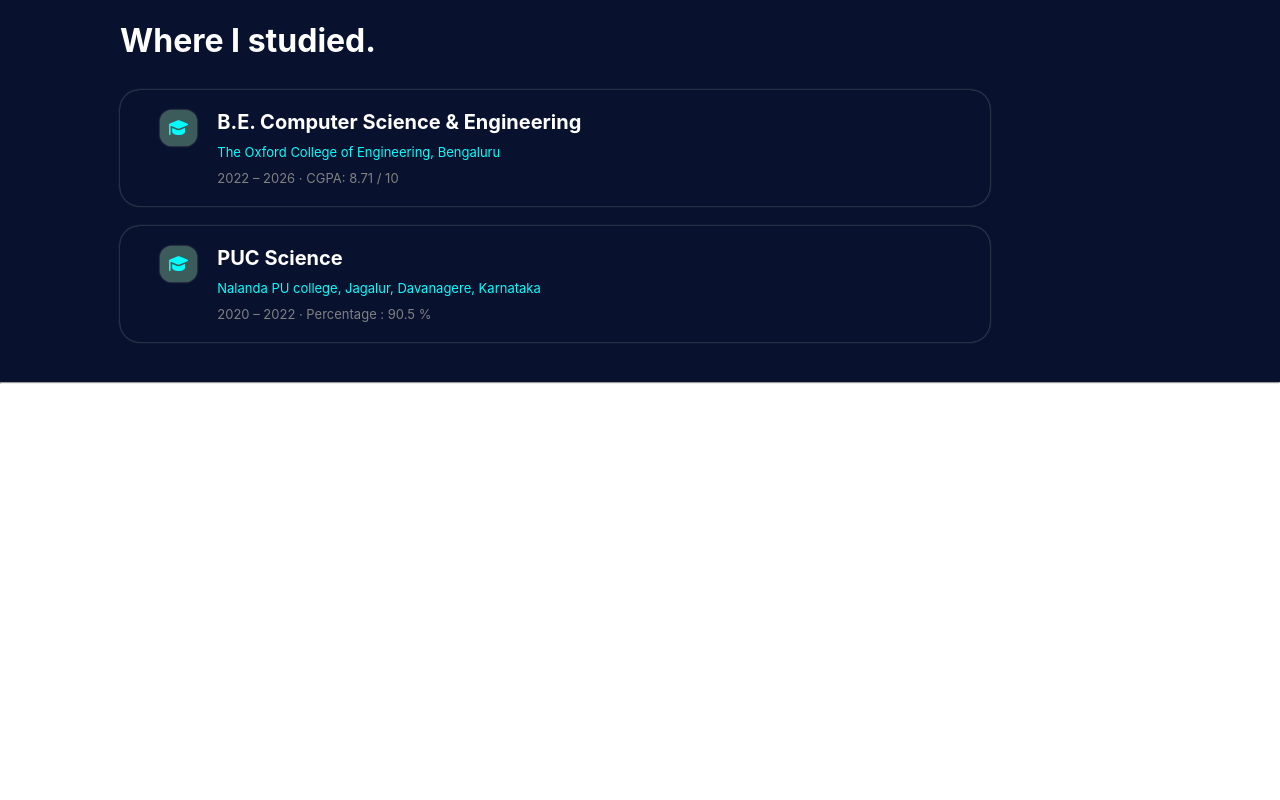
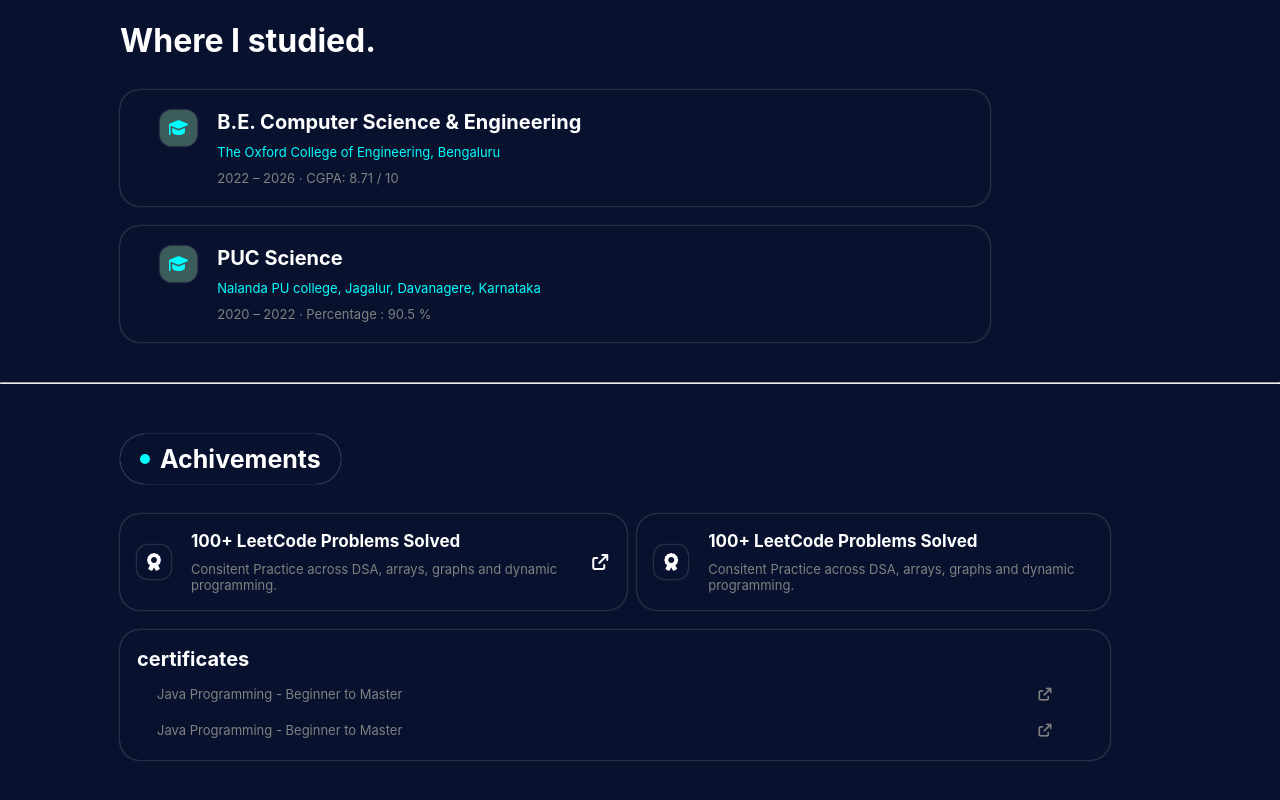
Before and after one commit to AjithT18/portfolio, a React (Vite) app: page / in a window 1280 px wide. Shown: the part 3391-4191 px from the top of the page. Before the commit the page ends 3775 px from the top, so only its background shows below. Built offline with nearby package versions, Linux system fonts and the light colour scheme.

Commit message:
portfolio

```diff
--- a/src/App.jsx
+++ b/src/App.jsx
@@ -5,6 +5,7 @@ import Skills from "./Components/Skills"
 import Project from "./Components/Project"
 import Experince from "./Components/Experience"
 import Education from "./Components/Education"
+import Achivements from "./Components/Achivements"
 
 function App() {
 
@@ -17,6 +18,7 @@ function App() {
       <Project/>
       <Experince/>
       <Education/>
+      <Achivements/>
     </>
   )
 }
--- /dev/null
+++ b/src/Components/Achivements.jsx
@@ -0,0 +1,48 @@
+import "../style/Achivements.css"
+import "@fortawesome/fontawesome-free/css/all.min.css";
+
+function Achivements(){
+    return (
+        <>
+            <div>
+                <div className="achivements">
+                    <h1><div className="dot"></div>Achivements</h1>
+                    <div>
+                        <div className="top">
+                            <div className="achiv">
+                                <div className="left"><i class="fa-solid fa-award"></i></div>
+                                <div className="center">
+                                    <h2>100+ LeetCode Problems Solved</h2>
+                                    <p>Consitent Practice across DSA, arrays, graphs and dynamic programming.</p>
+                                </div>
+                                <div className="right">
+                                    <a href=""><i class="fa-solid fa-arrow-up-right-from-square"></i></a>
+                                </div>
+                            </div>
+                            <div className="achiv">
+                                <div className="left"><i class="fa-solid fa-award"></i></div>
+                                <div className="center">
+                                    <h2>100+ LeetCode Problems Solved</h2>
+                                    <p>Consitent Practice across DSA, arrays, graphs and dynamic programming.</p>
+                                </div>
+                            </div>
+                        </div>
+                        <div className="bottom">
+                            <h2>certificates</h2>
+                            <div>
+                                <p>Java Programming - Beginner to Master</p>
+                                <a href=""><i class="fa-solid fa-arrow-up-right-from-square"></i></a>
+                            </div>
+                            <div>
+                                <p>Java Programming - Beginner to Master</p>
+                                <a href=""><i class="fa-solid fa-arrow-up-right-from-square"></i></a>
+                            </div>
+                        </div>
+                    </div>
+                </div>
+            </div>
+        </>
+    )
+}
+
+export default Achivements
--- /dev/null
+++ b/src/style/Achivements.css
@@ -0,0 +1,88 @@
+
+
+.achivements{
+    background-color: rgb(8, 18, 47);
+    color:white;
+    padding : 50px 170px 40px 120px;
+    display: flex;
+    flex-direction: column;
+    gap: 30px;
+    h1{
+        display: flex;
+        align-items: center;
+        gap: 10px;
+        box-shadow: 0 0 1px lightblue;
+        padding: 10px 20px;
+        width: fit-content;
+        border-radius: 50px;
+        font-size: 25px;
+        .dot{
+            height: 10px;
+            width:10px;
+            background-color: aqua;
+            border-radius:50% ;
+        }
+    }
+    .top{
+        display: flex;
+        gap :10px;
+        .achiv{
+            box-shadow: 0 0 2px grey;
+            display: flex;
+            align-items: center;
+            gap:20px;
+            padding: 17px;
+            border-radius: 20px;
+            .left{
+                box-shadow: 0 0 2px grey;
+                padding: 7px;
+                border-radius: 10px;
+            }
+            .center{
+                display: flex;
+                flex-direction: column;
+                gap: 10px;
+                h2{
+                    font-size: 17px;
+                }
+                p{
+                    font-size:13px;
+                    color:grey;
+                }
+            }
+            .right{
+                a{
+                    color: white;
+                }
+            }
+        }
+    }
+    .bottom{
+        box-shadow: 0 0 2px grey;
+        margin-top: 20px;
+        padding: 17px;
+        border-radius: 20px;
+        display:flex;
+        flex-direction: column;
+        gap: 10px;
+        h2{
+            font-size: 20px;
+        }
+        div{
+            display: flex;
+            justify-content: space-between;
+            padding: 5px 20px 5px 20px;
+            font-size: 13px;
+            color: grey;
+
+            border-radius:7px;
+            margin-right: 20px;
+            a{
+                color: grey;
+            }
+        }
+        div:hover{
+            box-shadow: 0 0 2px grey;
+        }
+    }
+}
```
